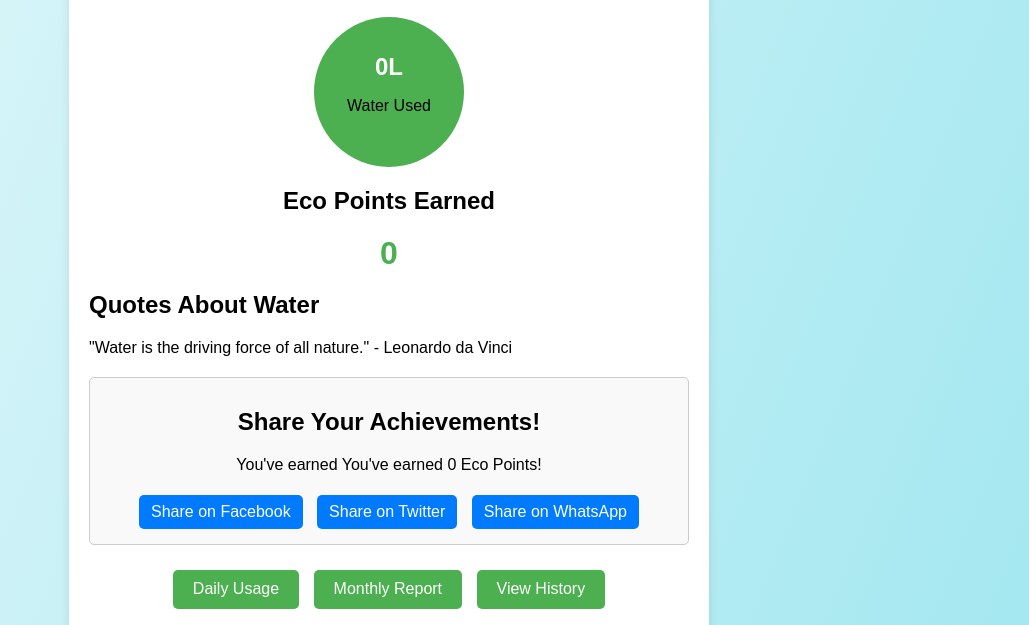
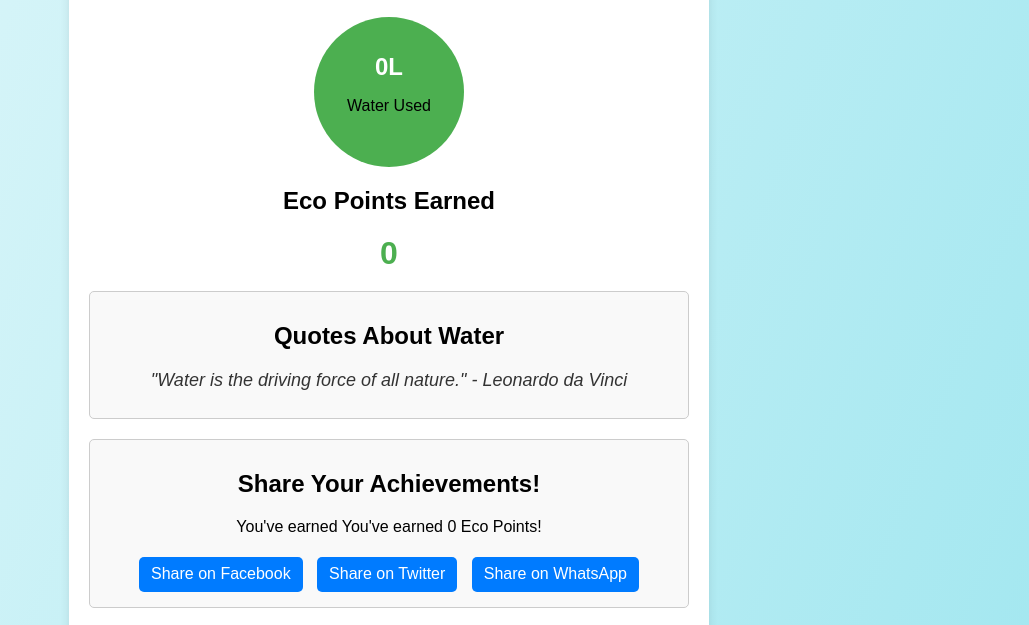
Before and after one commit to CharanReddy0909/Smart-Water-Meter-Application, a plain HTML site: page index.html in a window 1280 px wide. Shown: the part 141-766 px from the top of the page, without its empty margins (251-1280 px from the left). Drawn offline with nearby package versions, Linux system fonts and the light colour scheme.

Commit message:
Update styles.css

```diff
--- a/styles.css
+++ b/styles.css
@@ -220,3 +220,20 @@ canvas {
     -moz-border-radius: 5px;    /* For Firefox */
     border-radius: 5px;         /* Standard */
 }
+
+
+
+.quotes-section {
+    margin: 20px 0;
+    padding: 10px;
+    border: 1px solid #ccc;
+    border-radius: 5px;
+    background-color: #f9f9f9;
+    text-align: center;
+}
+
+#quote-text {
+    font-size: 18px;
+    color: #333;
+    font-style: italic;
+}
```
